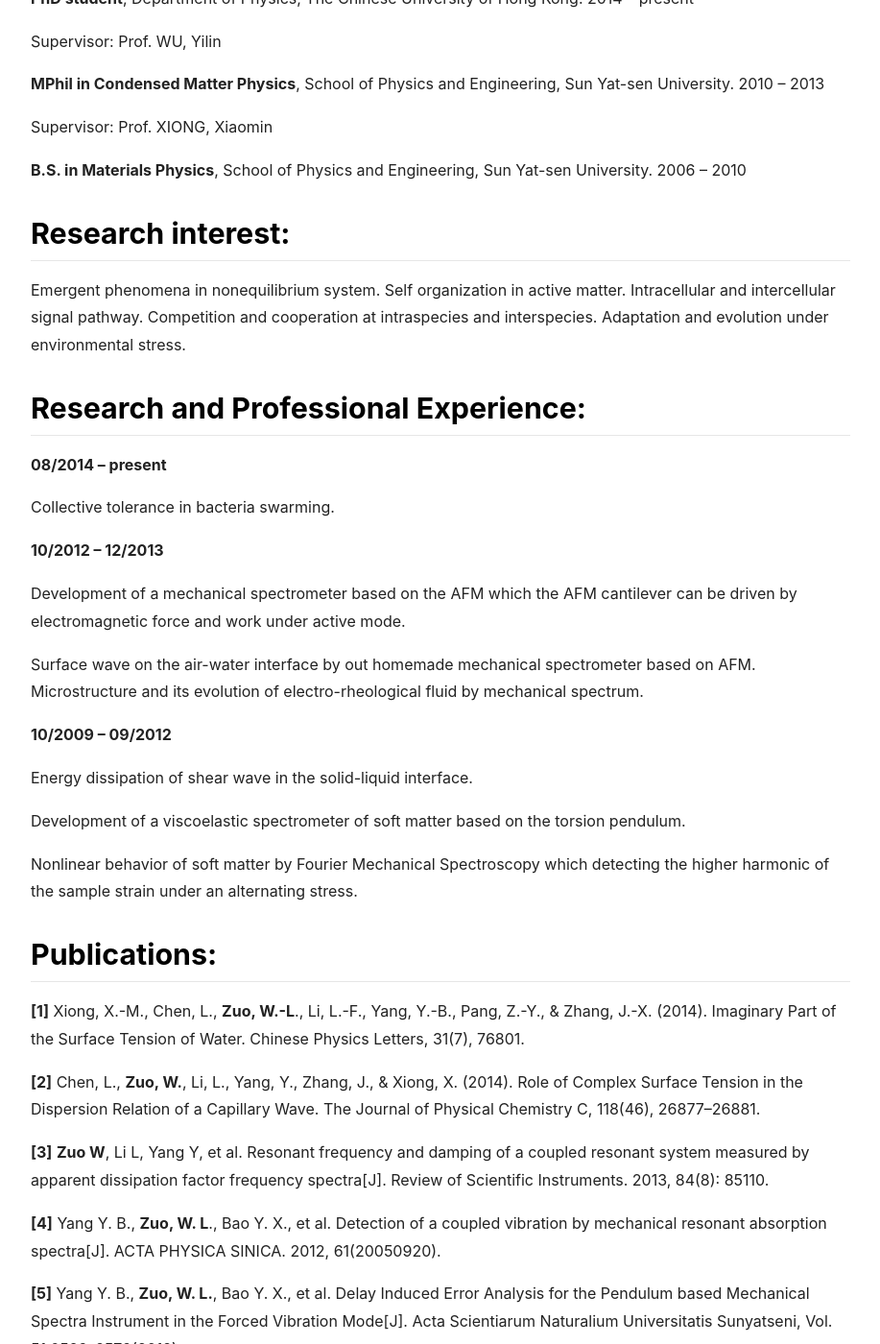
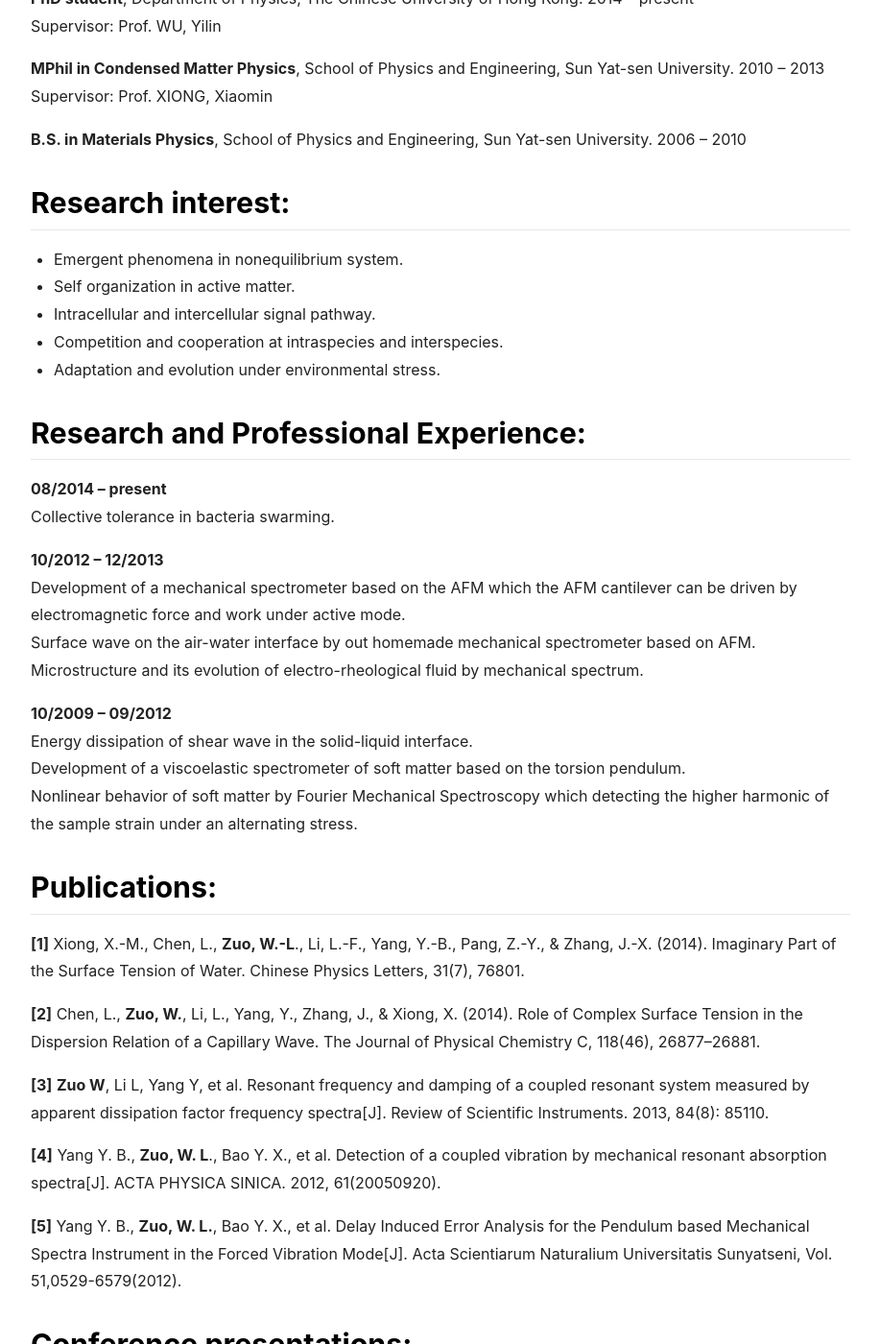
Before and after one commit to JacobZuo/jacobzuo.github.io, a Jekyll site: the page built from about.md, in a window 1280 px wide and 1400 px high, scrolled down 518 px. Shown: the whole window at 96% size, without its empty margins (181-1098 px from the left). Built offline with Jekyll 4.4.1, drawn with Linux system fonts in a browser that asks for light colours; nearby versions of some CDN libraries; some of the changed text lies outside the part shown.

````diff
--- a/_includes/tags.html
+++ b/_includes/tags.html
@@ -19,7 +19,7 @@
   <ul class="menu">
     <li>
       <button type="button" class="button button--secondary button--pill tag-button tag-button--all" data-encode="">
-        Show All<div class="tag-button__count">{{ site.posts | size }}</div>
+        Show All<div class="tag-button__count">{{ site.blog | size }}</div>
       </button>
     </li>
     {%- for _tag in _tags -%}
--- a/_layouts/archive.html
+++ b/_layouts/archive.html
@@ -10,7 +10,7 @@ titles:
 <div class="layout--archive js-all">
   {%- include tags.html -%}
   <div class="js-result layout--archive__result d-none">
-    {%- include article-list.html articles=site.posts type='brief' show_info=true reverse=true group_by='year' -%}
+    {%- include article-list.html articles=site.blog type='brief' show_info=true reverse=true group_by='year' -%}
   </div>
 </div>
 
--- a/about.md
+++ b/about.md
@@ -15,38 +15,34 @@ E-mail: zwlong ```at``` live.com
 ## Education:
 
 **PhD student**, Department of Physics, The Chinese University of Hong Kong.  2014 -- present
-
 Supervisor: Prof. WU, Yilin
 
 **MPhil in Condensed Matter Physics**, School of Physics and Engineering, Sun Yat-sen University. 2010 -- 2013
-
 Supervisor: Prof. XIONG, Xiaomin
 
 **B.S. in Materials Physics**, School of Physics and Engineering, Sun Yat-sen University. 2006 -- 2010
 
 ## Research interest:
 
-Emergent phenomena in nonequilibrium system. Self organization in active matter. Intracellular and intercellular signal pathway. Competition and cooperation at intraspecies and interspecies. Adaptation and evolution under environmental stress.
+* Emergent phenomena in nonequilibrium system.
+* Self organization in active matter.
+* Intracellular and intercellular signal pathway.
+* Competition and cooperation at intraspecies and interspecies.
+* Adaptation and evolution under environmental stress.
 
 ## Research and Professional Experience:
 
 **08/2014 -- present**
-
 Collective tolerance in bacteria swarming.
 
 **10/2012 -- 12/2013**
-
 Development of a mechanical spectrometer based on the AFM which the AFM cantilever can be driven by electromagnetic force and work under active mode.
-
 Surface wave on the air-water interface by out homemade mechanical spectrometer based on AFM.
 Microstructure and its evolution of electro-rheological fluid by mechanical spectrum.
 
 **10/2009 -- 09/2012**
-
 Energy dissipation of shear wave in the solid-liquid interface.
-
 Development of a viscoelastic spectrometer of soft matter based on the torsion pendulum.
-
 Nonlinear behavior of soft matter by Fourier Mechanical Spectroscopy which detecting the higher harmonic of the sample strain under an alternating stress.
 
 
@@ -63,14 +59,12 @@ Nonlinear behavior of soft matter by Fourier Mechanical Spectroscopy which detec
 **[5]** Yang Y. B., **Zuo, W. L.**, Bao Y. X., et al. Delay Induced Error Analysis for the Pendulum based Mechanical Spectra Instrument in the Forced Vibration Mode[J]. Acta Scientiarum Naturalium Universitatis Sunyatseni, Vol. 51,0529-6579(2012).
 
 ## Conference presentations:
-
+*
 
 **Presentation**
-
 Wenlong Zuo. "Cell motility and antibiotic tolerance of bacterial swarms." APS March Meeting 2016.
 
 **Poster**
-
 Wenlong Zuo, and Yilin Wu. "Collective stress tolerance during bacterial swarming." APS March Meeting 2018.
 
 
--- /dev/null
+++ b/archive.html
@@ -0,0 +1,3 @@
+---
+layout: archive
+---
````
Also changed, not shown: other parts of about.md (+2 -2 lines).
